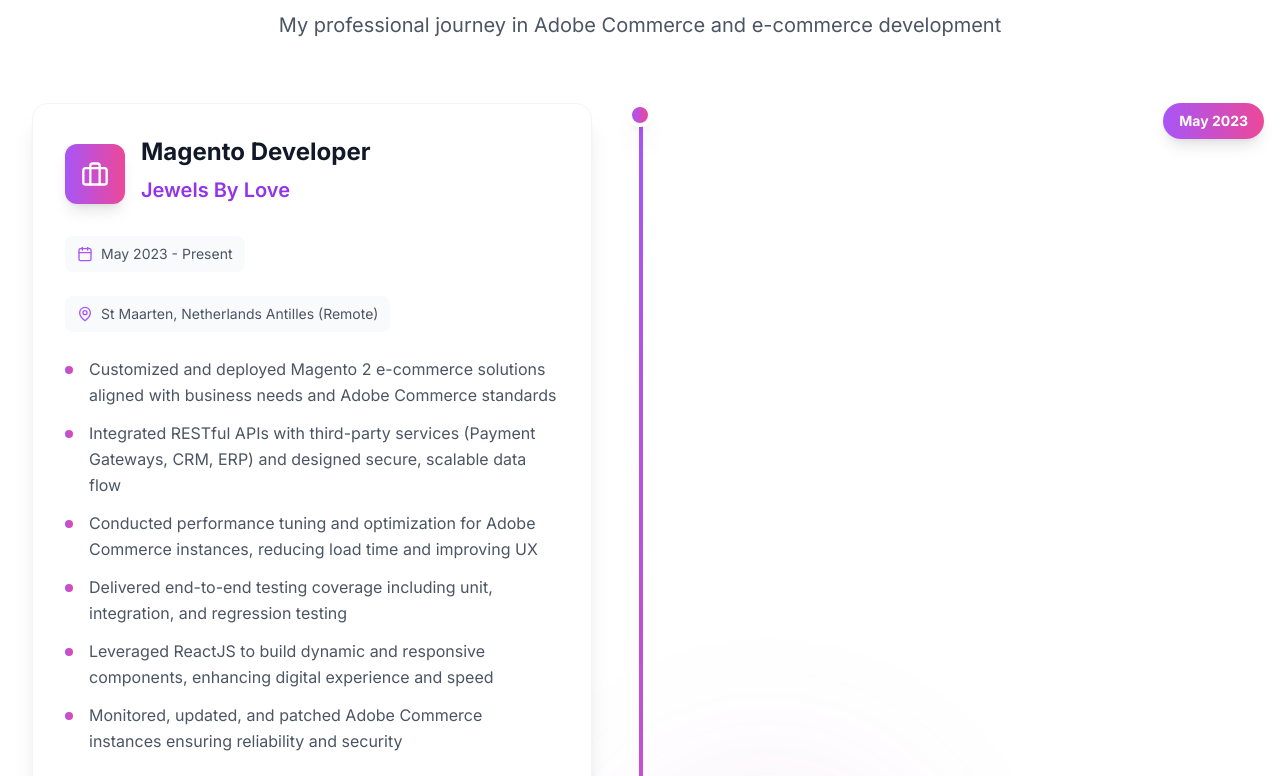
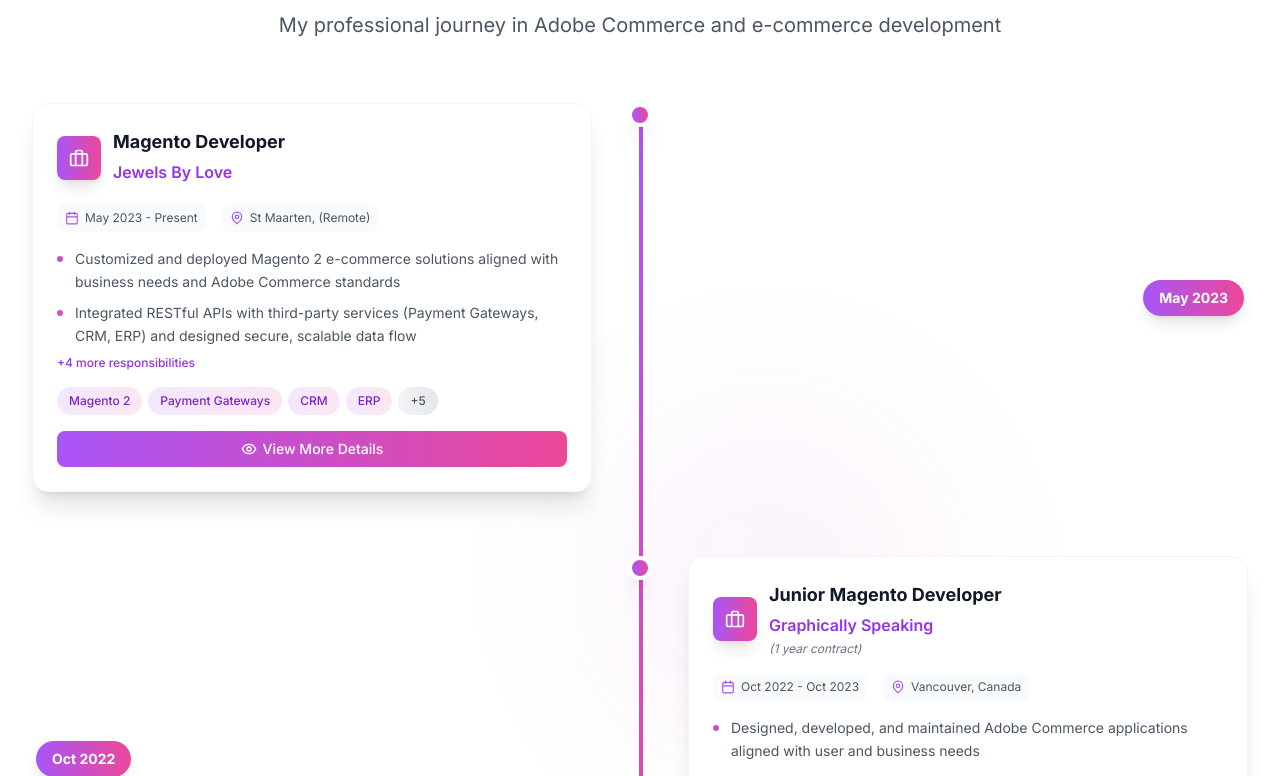
Before and after one commit to darjiharsh/darjiharsh.github.io, a React (Vite) app: page / in a window 1280 px wide. Shown: the part 1744-2520 px from the top of the page. Built offline with nearby package versions, Linux system fonts and the light colour scheme.

Commit message:
Design update for experience section

```diff
--- a/src/components/Experience.tsx
+++ b/src/components/Experience.tsx
@@ -1,13 +1,27 @@
-import React from 'react';
-import { Briefcase, Calendar, MapPin, ExternalLink } from 'lucide-react';
+import { useState } from 'react';
+import { Briefcase, Calendar, MapPin, X, Eye } from 'lucide-react';
 
 const Experience = () => {
+  const [selectedExperience, setSelectedExperience] = useState<any>(null);
+  const [isModalOpen, setIsModalOpen] = useState(false);
+
+  const openModal = (exp: any) => {
+    setSelectedExperience(exp);
+    setIsModalOpen(true);
+    document.body.style.overflow = 'hidden';
+  };
+
+  const closeModal = () => {
+    setIsModalOpen(false);
+    setSelectedExperience(null);
+    document.body.style.overflow = 'unset';
+  };
 
   const experiences = [
     {
       title: 'Magento Developer',
       company: 'Jewels By Love',
-      location: 'St Maarten, Netherlands Antilles (Remote)',
+      location: 'St Maarten, (Remote)',
       period: 'May 2023 - Present',
       description: [
         'Customized and deployed Magento 2 e-commerce solutions aligned with business needs and Adobe Commerce standards',
@@ -97,59 +111,78 @@
 
                 {/* Content Card - Full width on mobile, half width on desktop */}
                 <div className={`w-full md:w-1/2 ${index % 2 === 0 ? 'md:pr-12' : 'md:pl-12'}`}>
-                  <div className="bg-white p-6 md:p-8 rounded-2xl shadow-xl hover:shadow-2xl transition-all duration-500 border border-gray-100 hover:border-purple-200 group relative overflow-hidden">
+                  <div className="bg-white p-4 md:p-6 rounded-2xl shadow-xl hover:shadow-2xl transition-all duration-500 border border-gray-100 hover:border-purple-200 group relative overflow-hidden">
                     {/* Card Background Gradient */}
                     <div className="absolute inset-0 bg-gradient-to-br from-purple-50/50 to-pink-50/50 opacity-0 group-hover:opacity-100 transition-opacity duration-500"></div>
 
                     <div className="relative z-10">
-                      <div className="flex items-start justify-between mb-6">
+                      <div className="flex items-start justify-between mb-4">
                         <div className="flex items-center">
-                          <div className="p-4 bg-gradient-to-r from-purple-500 to-pink-500 rounded-xl mr-4 group-hover:scale-110 transition-transform duration-300 shadow-lg">
-                            <Briefcase className="text-white" size={28} />
+                          <div className="p-3 bg-gradient-to-r from-purple-500 to-pink-500 rounded-lg mr-3 group-hover:scale-110 transition-transform duration-300 shadow-lg">
+                            <Briefcase className="text-white" size={20} />
                           </div>
                           <div className="flex-1">
-                            <h3 className="text-2xl font-bold text-gray-900 mb-2 group-hover:text-purple-700 transition-colors duration-300">{exp.title}</h3>
-                            <p className="text-xl font-semibold text-purple-600 mb-2">{exp.company}</p>
+                            <h3 className="text-lg font-bold text-gray-900 mb-1 group-hover:text-purple-700 transition-colors duration-300">{exp.title}</h3>
+                            <p className="text-base font-semibold text-purple-600 mb-1">{exp.company}</p>
                             {exp.duration && (
-                              <p className="text-sm text-gray-500 italic">({exp.duration})</p>
+                              <p className="text-xs text-gray-500 italic">({exp.duration})</p>
                             )}
                           </div>
                         </div>
                       </div>
 
-                      <div className="flex flex-wrap items-center gap-6 mb-6 text-sm text-gray-600">
-                        <div className="flex items-center bg-gray-50 px-3 py-2 rounded-lg">
-                          <Calendar size={16} className="mr-2 text-purple-500" />
+                      <div className="flex flex-wrap items-center gap-4 mb-4 text-xs text-gray-600">
+                        <div className="flex items-center bg-gray-50 px-2 py-1.5 rounded-lg">
+                          <Calendar size={14} className="mr-1.5 text-purple-500" />
                           {exp.period}
                         </div>
-                        <div className="flex items-center bg-gray-50 px-3 py-2 rounded-lg">
-                          <MapPin size={16} className="mr-2 text-purple-500" />
+                        <div className="flex items-center bg-gray-50 px-2 py-1.5 rounded-lg">
+                          <MapPin size={14} className="mr-1.5 text-purple-500" />
                           {exp.location}
                         </div>
                       </div>
 
-                      <ul className="space-y-3 mb-8">
-                        {exp.description.map((item, i) => (
-                          <li key={i} className="text-gray-600 flex items-start leading-relaxed">
-                            <div className="w-2 h-2 bg-gradient-to-r from-purple-500 to-pink-500 rounded-full mt-2.5 mr-4 flex-shrink-0"></div>
+                      <ul className="space-y-2 mb-4">
+                        {exp.description.slice(0, 2).map((item, i) => (
+                          <li key={i} className="text-gray-600 flex items-start leading-relaxed text-sm">
+                            <div className="w-1.5 h-1.5 bg-gradient-to-r from-purple-500 to-pink-500 rounded-full mt-2 mr-3 flex-shrink-0"></div>
                             <span className="group-hover:text-gray-700 transition-colors duration-300">{item}</span>
                           </li>
                         ))}
+                        {exp.description.length > 2 && (
+                          <li className="text-purple-600 text-xs font-medium">
+                            +{exp.description.length - 2} more responsibilities
+                          </li>
+                        )}
                       </ul>
 
-                      <div className="flex flex-wrap gap-2">
-                        {exp.technologies.map((tech, i) => (
-                          <span key={i} className="px-4 py-2 bg-gradient-to-r from-purple-100 to-pink-100 text-purple-700 text-sm rounded-full font-medium hover:from-purple-200 hover:to-pink-200 transition-all duration-300 transform hover:scale-105">
+                      <div className="flex flex-wrap gap-1.5 mb-4">
+                        {exp.technologies.slice(0, 4).map((tech, i) => (
+                          <span key={i} className="px-3 py-1.5 bg-gradient-to-r from-purple-100 to-pink-100 text-purple-700 text-xs rounded-full font-medium hover:from-purple-200 hover:to-pink-200 transition-all duration-300 transform hover:scale-105">
                             {tech}
                           </span>
                         ))}
+                        {exp.technologies.length > 4 && (
+                          <span className="px-3 py-1.5 bg-gradient-to-r from-gray-100 to-gray-200 text-gray-600 text-xs rounded-full font-medium">
+                            +{exp.technologies.length - 4}
+                          </span>
+                        )}
                       </div>
+
+                      {/* View More Button */}
+                      <button
+                        onClick={() => openModal(exp)}
+                        className="w-full py-2 px-3 bg-gradient-to-r from-purple-500 to-pink-500 text-white rounded-lg hover:from-purple-600 hover:to-pink-600 transition-all duration-300 transform hover:scale-105 font-medium flex items-center justify-center text-sm"
+                      >
+                        <Eye size={16} className="mr-1.5" />
+                        View More Details
+                      </button>
                     </div>
                   </div>
                 </div>
 
                 {/* Timeline Year Badge */}
-                <div className={`hidden md:block absolute top-0 ${index % 2 === 0 ? 'right-0' : 'left-0'} ${index % 2 === 0 ? 'md:translate-x-0 lg:translate-x-4' : 'md:translate-x-0 lg:-translate-x-4'}`}>
+                <div className={`hidden md:block absolute top-1/2 transform -translate-y-1/2 ${index % 2 === 0 ? 'right-4' : 'left-4'} ${index % 2 === 0 ? 'md:translate-x-2 lg:translate-x-3' : 'md:-translate-x-2 lg:-translate-x-3'}`}>
                   <div className="bg-gradient-to-r from-purple-500 to-pink-500 text-white px-4 py-2 rounded-full text-sm font-bold shadow-lg">
                     {exp.period.split(' - ')[0]}
                   </div>
@@ -159,6 +192,107 @@
           </div>
         </div>
       </div>
+
+      {/* Experience Modal */}
+      {isModalOpen && selectedExperience && (
+        <div className="fixed inset-0 z-50 overflow-y-auto">
+          <div className="flex items-center justify-center min-h-screen p-4">
+            {/* Background overlay */}
+            <div
+              className="fixed inset-0 bg-black bg-opacity-75 transition-opacity duration-300"
+              onClick={closeModal}
+            ></div>
+
+            {/* Modal content */}
+            <div className="relative w-full max-w-sm sm:max-w-lg md:max-w-2xl lg:max-w-4xl mx-auto bg-white rounded-2xl shadow-2xl transform transition-all duration-300 animate-in max-h-[90vh] overflow-y-auto">
+              <div className="relative">
+                {/* Close button */}
+                <button
+                  onClick={closeModal}
+                  className="absolute top-4 right-4 z-10 p-2 bg-gradient-to-r from-purple-500 to-pink-500 text-white text-sm font-semibold rounded-full shadow-lg hover:from-purple-600 hover:to-pink-600 transition-all duration-300 transform hover:scale-110"
+                >
+                  <X size={24} />
+                </button>
+
+                {/* Modal header */}
+                <div className="bg-gradient-to-r from-purple-500 to-pink-500 p-6 sm:p-8 rounded-t-2xl">
+                  <div className="flex items-center">
+                    <div className="p-4 bg-white/20 rounded-xl mr-4">
+                      <Briefcase className="text-white" size={32} />
+                    </div>
+                    <div>
+                      <h2 className="text-2xl sm:text-3xl font-bold text-white mb-2">{selectedExperience.title}</h2>
+                      <p className="text-xl font-semibold text-white/90 mb-2">{selectedExperience.company}</p>
+                      {selectedExperience.duration && (
+                        <p className="text-sm text-white/80 italic">({selectedExperience.duration})</p>
+                      )}
+                    </div>
+                  </div>
+                </div>
+
+                {/* Modal body */}
+                <div className="px-4 sm:px-6 md:px-8 py-6 sm:py-8">
+                  {/* Location and Period */}
+                  <div className="flex flex-wrap items-center gap-6 mb-8 text-sm text-gray-600">
+                    <div className="flex items-center bg-gray-50 px-4 py-3 rounded-lg">
+                      <Calendar size={18} className="mr-3 text-purple-500" />
+                      <span className="font-medium">{selectedExperience.period}</span>
+                    </div>
+                    <div className="flex items-center bg-gray-50 px-4 py-3 rounded-lg">
+                      <MapPin size={18} className="mr-3 text-purple-500" />
+                      <span className="font-medium">{selectedExperience.location}</span>
+                    </div>
+                  </div>
+
+                  {/* All Responsibilities */}
+                  <div className="mb-8">
+                    <h3 className="text-xl sm:text-2xl font-bold text-gray-900 mb-4 flex items-center">
+                      <Eye className="mr-2 sm:mr-3 text-purple-500 sm:w-6 sm:h-6" size={20} />
+                      Key Responsibilities
+                    </h3>
+                    <ul className="space-y-3">
+                      {selectedExperience.description.map((item: any, i: any) => (
+                        <li key={i} className="text-gray-600 flex items-start leading-relaxed">
+                          <div className="w-2 h-2 bg-gradient-to-r from-purple-500 to-pink-500 rounded-full mt-2.5 mr-4 flex-shrink-0"></div>
+                          <span className="text-base">{item}</span>
+                        </li>
+                      ))}
+                    </ul>
+                  </div>
+
+                  {/* All Technologies */}
+                  <div className="mb-8">
+                    <h3 className="text-xl sm:text-2xl font-bold text-gray-900 mb-4 flex items-center">
+                      <Briefcase className="mr-2 sm:mr-3 text-purple-500 sm:w-6 sm:h-6" size={20} />
+                      Technologies & Tools
+                    </h3>
+                    <div className="flex flex-wrap gap-3">
+                      {selectedExperience.technologies.map((tech: any, i: any) => (
+                        <span
+                          key={i}
+                          className="px-4 py-2 bg-gradient-to-r from-purple-100 to-pink-100 text-purple-700 font-medium rounded-full border border-purple-200 hover:from-purple-200 hover:to-pink-200 transition-all duration-300 transform hover:scale-105 text-sm"
+                        >
+                          {tech}
+                        </span>
+                      ))}
+                    </div>
+                  </div>
+
+                  {/* Action buttons */}
+                  <div className="flex flex-col sm:flex-row space-y-3 sm:space-y-0 sm:space-x-4 pt-4 sm:pt-6 border-t border-gray-200">
+                    <button
+                      onClick={closeModal}
+                      className="flex-1 text-center py-3 sm:py-4 px-4 sm:px-6 border-2 border-gray-300 text-gray-700 rounded-xl hover:border-purple-500 hover:text-purple-600 transition-all duration-300 font-medium text-sm sm:text-base"
+                    >
+                      Close
+                    </button>
+                  </div>
+                </div>
+              </div>
+            </div>
+          </div>
+        </div>
+      )}
     </section>
   );
 };
```
